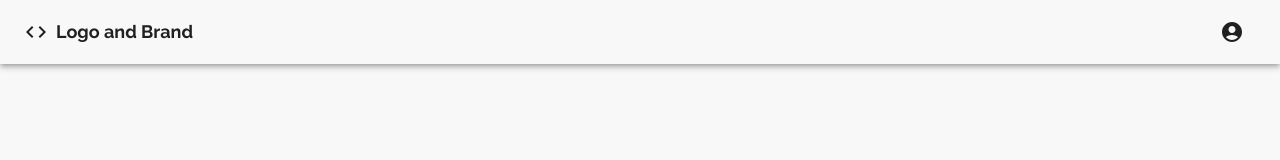
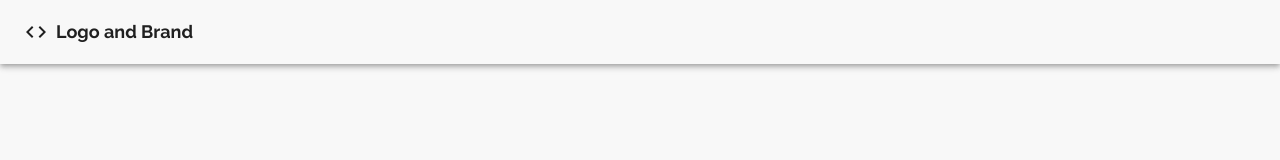
Before and after one commit to BOOTCAMP-PTY/BCPTY-FRONTEND, a React (Create React App) app: page /dashboard in a window 1280 px wide. Shown: the top 160 px of the page. Built offline with nearby package versions, Linux system fonts and the light colour scheme.

Commit message:
initial dashboard

```diff
--- a/package.json
+++ b/package.json
@@ -29,6 +29,7 @@
     "sweetalert2": "^11.4.17",
     "typescript": "^4.7.3",
     "web-vitals": "^2.1.0",
+    "yarn": "^1.22.19",
     "yup": "^0.32.11"
   },
   "scripts": {
@@ -39,8 +40,8 @@
     "prepare": "husky install",
     "check-types": "tsc --noemit",
     "lint": "eslint src/**/*.{js,jsx,ts,tsx,json}",
-    "lint:fix": "eslint --fix 'src/**/*.{js,jsx,ts,tsx,json}'",
-    "format": "prettier --write 'src/**/*.{js,jsx,ts,tsx,css,md,json}' --config ./.prettierrc"
+    "lint:fix": "eslint --fix src/**/*.{js,jsx,ts,tsx,json}",
+    "format": "prettier --write src/**/*.{js,jsx,ts,tsx,css,md,json} --config ./.prettierrc"
   },
   "lint-staged": {
     "*.{js,ts,tsx}": [
--- a/src/components/headers/HeaderHome.tsx
+++ b/src/components/headers/HeaderHome.tsx
@@ -8,7 +8,7 @@ import { FaDiscord } from 'react-icons/fa'
 import CodeIcon from '@mui/icons-material/Code'
 import useMediaQuery from '../../hooks/useMediaQuery'
 
-export default function HeaderPage() {
+export default function HeaderHome() {
   const query = useMediaQuery(400)
   return (
     <Box sx={{ flexGrow: 1, width: 1, height: '10%', flexWrap: 'wrap' }}>
--- a/src/pages/Dashboard.tsx
+++ b/src/pages/Dashboard.tsx
@@ -1,6 +1,6 @@
 import React from 'react'
 import { Container } from '@mui/material'
-import HeaderLogin from '../components/headers/HeaderLogin'
+import HeaderPage from '../components/headers/HeaderPage'
 
 export default function Log() {
   return (
@@ -11,7 +11,7 @@ export default function Log() {
         padding: '0 !important',
         backgroundColor: 'common.white',
       }}>
-      <HeaderLogin />
+      <HeaderPage />
     </Container>
   )
 }
```
Also changed, not shown: 2 other files (tests, documents, lock files or other folders).
